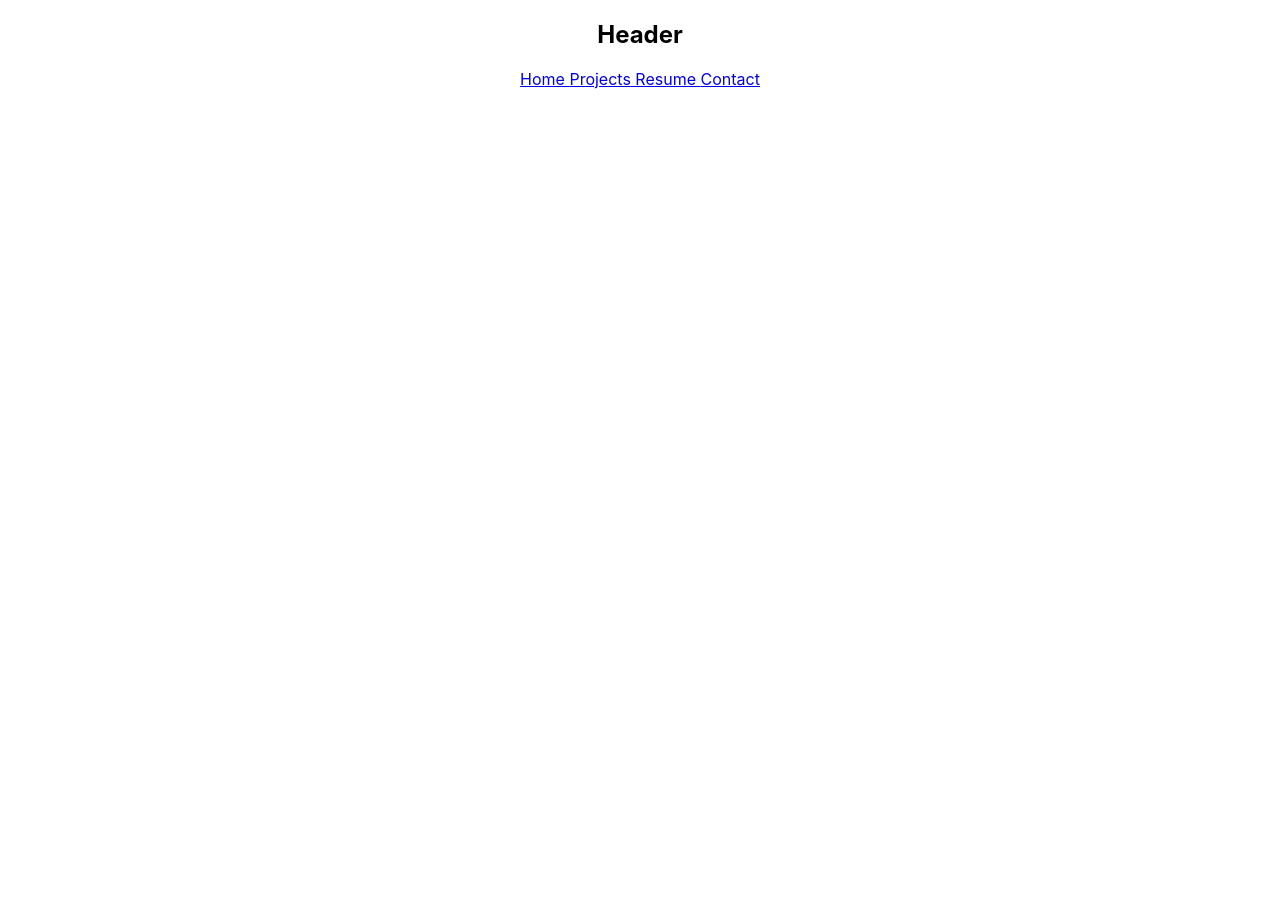
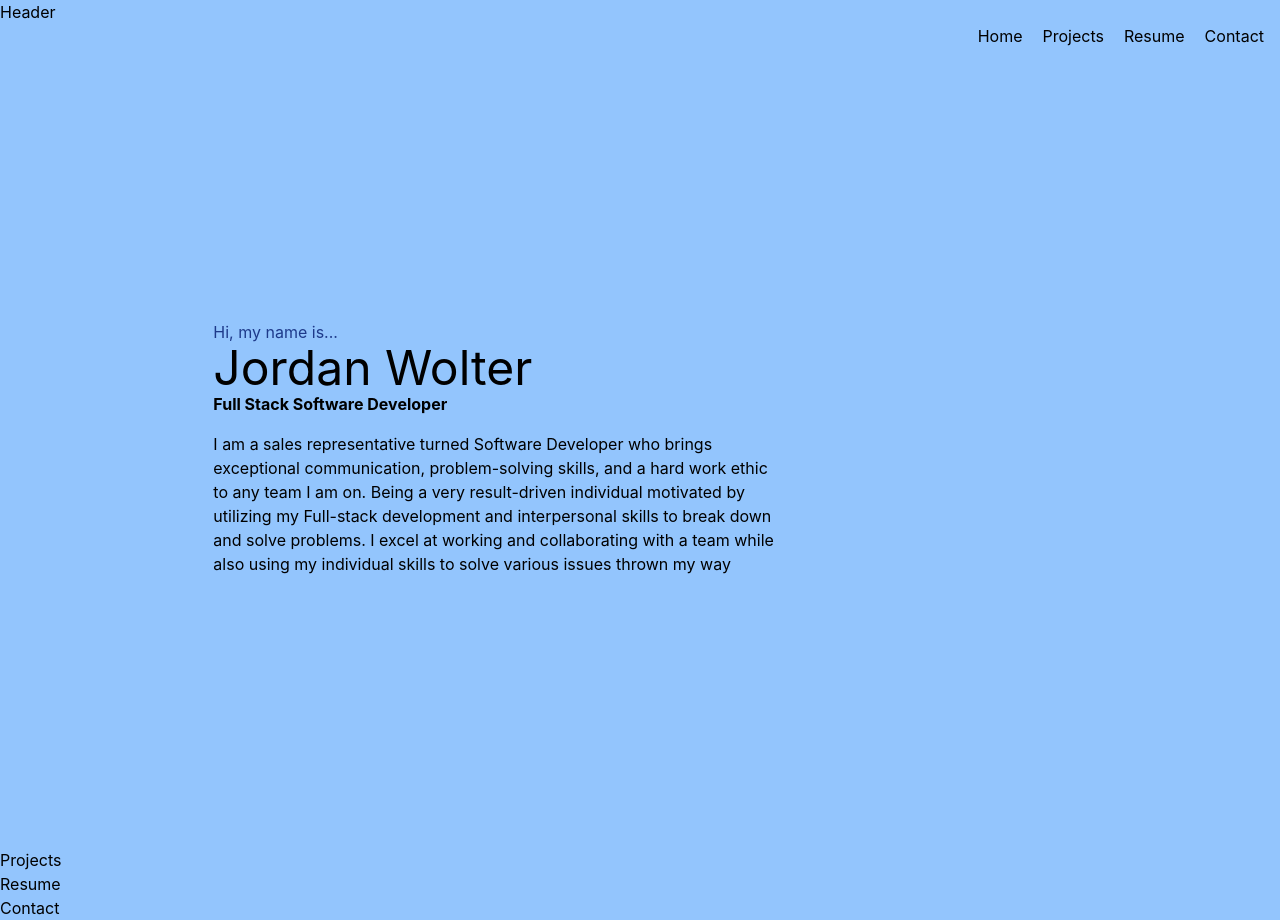
Before and after one commit to Jwolter23/my-portfolio, a React (Create React App) app in the folder portfolio-app/: page / in a window 1280 px wide. Before the commit the page ends 800 px from the top, so only its background shows below. Built offline with nearby package versions, Linux system fonts and the light colour scheme.

Commit message:
tailwind working home page styling is underway alignment looks good

```diff
--- a/portfolio-app/src/App.js
+++ b/portfolio-app/src/App.js
@@ -3,9 +3,10 @@ import Main from './components/Main'
 import Header from './components/Header'
 function App() {
   return (
-    <div className="App">
+    <div className=" bg-blue-300">
+
+      <Header />
       <Main />
-      <Header />
     </div>
   );
 }
--- a/portfolio-app/src/components/Contact.jsx
+++ b/portfolio-app/src/components/Contact.jsx
@@ -0,0 +1,13 @@
+export default function Contact () {
+    return (
+        <div>
+            <div className="px-10 w-13">
+                <div className="">
+                <h1>Jordan Wolter</h1>
+                <h3>Full Stack Software Developer</h3>
+                <img src={'./Assets/me-wedding.jpg'} alt='' ></img>
+                </div>
+            </div>
+        </div>
+    )
+}
--- a/portfolio-app/src/components/Header.jsx
+++ b/portfolio-app/src/components/Header.jsx
@@ -3,7 +3,7 @@ import Nav from './Nav'
 export default function Header () {
     return (
         <div>
-            <h2 className='filmHeader'> Header </h2>
+            <h2 className='flex-1 justify-end'> Header </h2>
             <Nav />
         </div>
     )
--- a/portfolio-app/src/components/Home.jsx
+++ b/portfolio-app/src/components/Home.jsx
@@ -1,8 +1,34 @@
+import { useRef } from 'react'
+import meWedding from '../Assets/meWedding.jpg'
+
 export default function Home () {
+    const myRef = useRef(null)
+
+    const handleClick = () => {
+        myRef.current.scrollIntoView({ behavior: 'smooth'})
+    }
+
     return (
         <div>
+            <div className=" h-screen w-scre flex items-center">
+                <div className='flex mx-auto my-32 w-2/3'>
+                    <div className='flex flex-col'>
+                            <h4 className='text-blue-900'>Hi, my name is...</h4>
+                            <h1 className="text-5xl">Jordan Wolter</h1>
+                            <h3 className="font-bold">Full Stack Software Developer</h3>
+                            <h3 className='flex w-2/3 mt-4'>I am a sales representative turned Software Developer who brings exceptional communication, problem-solving skills, and a hard work ethic to any team I am on. Being a very result-driven individual motivated by utilizing my Full-stack development and interpersonal skills to break down and solve problems. I excel at working and collaborating with a team while also using my individual skills to solve various issues thrown my way</h3>
+                    </div>
+                </div>
+
+            </div>
+            <div className='flex flex-col justify-center'>
+                <h1>Projects</h1>
+            </div>
             <div>
-            {/* <h1>Home</h1> */}
+                <h1>Resume</h1>
+            </div>
+            <div>
+                <h1>Contact</h1>
             </div>
         </div>
     )
--- a/portfolio-app/src/components/Main.jsx
+++ b/portfolio-app/src/components/Main.jsx
@@ -5,7 +5,7 @@ import Resume from './Resume'
 import Contact from './Contact'
 
 
-export default function Main (props) {
+export default function Main () {
     return (
         <div>
             <Routes>
--- a/portfolio-app/src/components/Nav.jsx
+++ b/portfolio-app/src/components/Nav.jsx
@@ -3,12 +3,12 @@ import { Link } from 'react-router-dom'
 export default function Nav () {
     return (
         <div>
-            <div>
+            <div class=' flex justify-end gap-5 mr-4'>
             <Link to='/'> Home </Link>
             <Link to='/projects'> Projects</Link>
             <Link to='/resume'> Resume </Link>
             <Link to='/contact'> Contact </Link>
+                </div>
             </div>
-        </div>
     )
 }
--- a/portfolio-app/src/components/Projects.jsx
+++ b/portfolio-app/src/components/Projects.jsx
@@ -0,0 +1,13 @@
+export default function Projects () {
+    return (
+        <div>
+            <div className="px-10 w-13">
+                <div className="">
+                <h1>Jordan Wolter</h1>
+                <h3>Full Stack Software Developer</h3>
+                <img src={'../Assets/me-wedding.jpg'} alt=''></img>
+                </div>
+            </div>
+        </div>
+    )
+}
--- a/portfolio-app/src/components/Resume.jsx
+++ b/portfolio-app/src/components/Resume.jsx
@@ -0,0 +1,13 @@
+export default function Resume () {
+    return (
+        <div>
+            <div className="px-10 w-13">
+                <div className="">
+                <h1>Jordan Wolter</h1>
+                <h3>Full Stack Software Developer</h3>
+                <img src={'../Assets/me-wedding.jpg'} alt=''></img>
+                </div>
+            </div>
+        </div>
+    )
+}
--- a/portfolio-app/src/index.css
+++ b/portfolio-app/src/index.css
@@ -11,3 +11,7 @@ code {
   font-family: source-code-pro, Menlo, Monaco, Consolas, 'Courier New',
     monospace;
 }
+
+@tailwind base;
+@tailwind components;
+@tailwind utilities;
--- a/portfolio-app/tailwind.config.js
+++ b/portfolio-app/tailwind.config.js
@@ -1,6 +1,6 @@
 /** @type {import('tailwindcss').Config} */
 module.exports = {
-  content: [],
+  content: ["./src/**/*.{js,jsx,ts,tsx}",],
   theme: {
     extend: {},
   },
```
Also changed, not shown: portfolio-app/src/Assets/meWedding.jpg (added).
